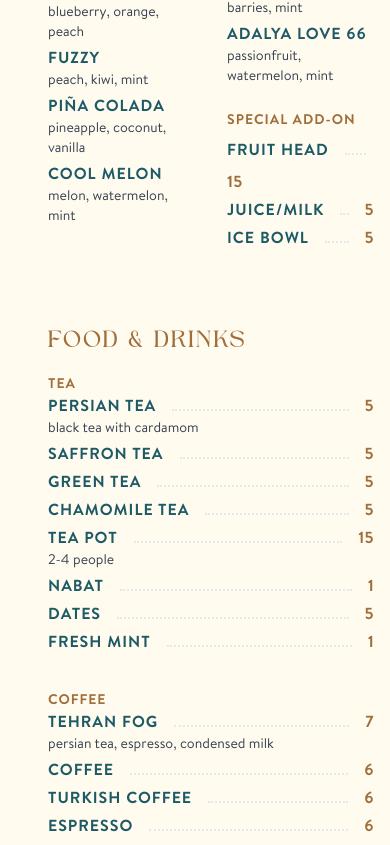
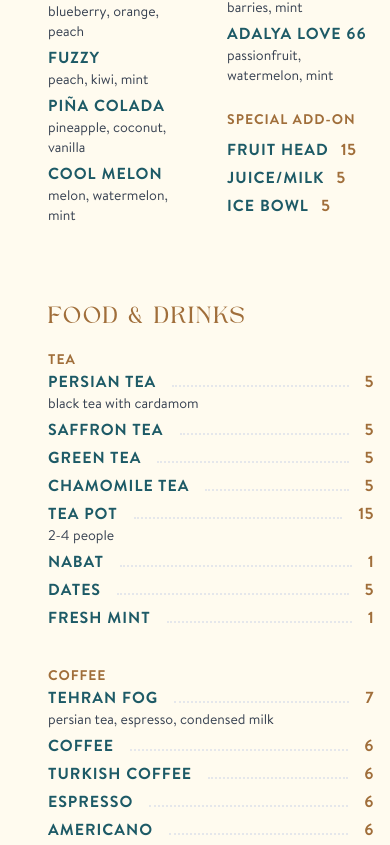
Before and after one commit to xwang1000/paradiz, a Next.js app: page /menu in a window 390 px wide. Shown: the part 1252-2097 px from the top of the page. Built offline with nearby package versions, Linux system fonts and the light colour scheme.

Commit message:
Fix menu issues

```diff
--- a/src/app/menu/page.tsx
+++ b/src/app/menu/page.tsx
@@ -19,6 +19,7 @@ export default function MenuPage() {
   // Helper function to identify vegetarian items
   const isVegetarian = (itemName) => {
     const vegetarianItems = [
+      'Mixed Fruit & Nuts',
       'Veggie Samosa',
       'Salad',
       'Fries',
@@ -171,7 +172,7 @@ export default function MenuPage() {
             <>
               {/* First row: Tea, Coffee, Cold Drinks */}
               <div className="grid grid-cols-1 sm:grid-cols-2 lg:grid-cols-3 gap-8 lg:gap-12 mb-8">
-                {cat.subcategories.filter(sub => ['Tea', 'Coffee', 'Cold Drinks'].includes(sub.name)).map((sub, j) => (
+                {cat.subcategories?.filter(sub => ['Tea', 'Coffee', 'Cold Drinks'].includes(sub.name)).map((sub, j) => (
                   <div key={sub.name + j}>
                     <div className="flex flex-wrap items-baseline gap-2 justify-between w-full">
                       <h3
@@ -241,7 +242,7 @@ export default function MenuPage() {
               </div>
               {/* Second row: Food, Snacks, Dessert */}
               <div className="grid grid-cols-1 sm:grid-cols-2 lg:grid-cols-3 gap-8 lg:gap-12">
-                {cat.subcategories.filter(sub => ['Food', 'Snacks', 'Dessert'].includes(sub.name)).map((sub, j) => (
+                {cat.subcategories?.filter(sub => ['Food', 'Snacks', 'Dessert'].includes(sub.name)).map((sub, j) => (
                   <div key={sub.name + j}>
                     <div className="flex flex-wrap items-baseline gap-2 justify-between w-full">
                       <h3
@@ -312,7 +313,7 @@ export default function MenuPage() {
             </>
           ) : (
           /* Subcategories (default layout) */
-          cat.subcategories && cat.subcategories.map((sub, j) => (
+          cat.subcategories?.map((sub, j) => (
             <div key={sub.name + j} className="mb-6">
               {sub.name === 'Single Flavours' ? (
                 <>
@@ -444,7 +445,7 @@ export default function MenuPage() {
 
                   {/* Second Column - Premium Mix and Special Add-on */}
                   <div>
-                    {cat.subcategories.filter(s => s.name === 'Premium Mix' || s.name === 'Special Add-on').map((rightSub, idx) => (
+                    {cat.subcategories?.filter(s => s.name === 'Premium Mix' || s.name === 'Special Add-on').map((rightSub, idx) => (
                       <div key={rightSub.name + idx} className={idx > 0 ? "mt-6" : ""}>
                         <div className="flex items-baseline w-full mb-2">
                           <h3
@@ -495,11 +496,13 @@ export default function MenuPage() {
                                     {isVegetarian(item.name) && (
                                       <Leaf className="w-4 h-4 text-green-600" />
                                     )}
+                                    {item.price && (
+                                      <span className="text-base font-brandon-bold uppercase tracking-wide text-accent ml-2 md:hidden">{item.price}</span>
+                                    )}
                                   </span>
-                                  {item.price && <>
-                                    <span className="flex-1 border-b-2 border-dotted border-accent mx-2 block md:hidden"></span>
-                                    <span className="text-base font-brandon-bold uppercase tracking-wide text-accent">{item.price}</span>
-                                  </>}
+                                  {item.price && (
+                                    <span className="text-base font-brandon-bold uppercase tracking-wide text-accent hidden md:inline">{item.price}</span>
+                                  )}
                                   {item.flavors && (
                                     <span className="text-sm text-gray-500">({item.flavors})</span>
                                   )}
```
